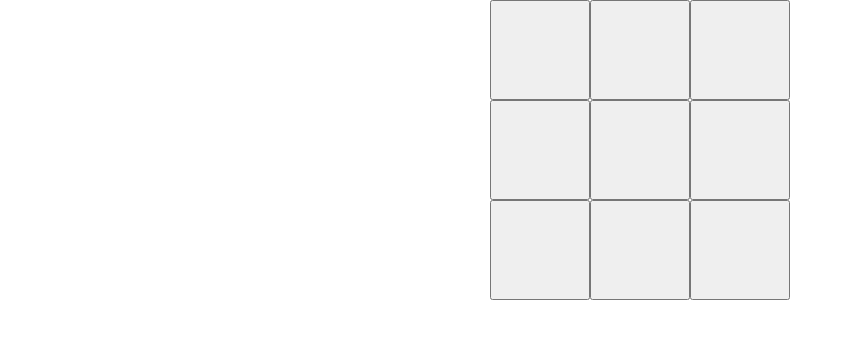
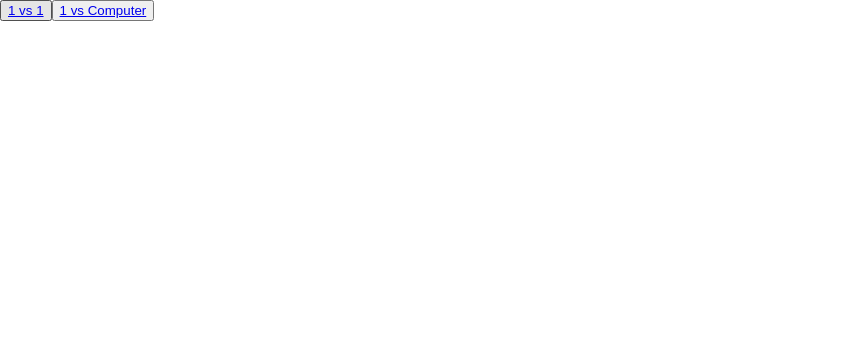
Before and after one commit to nem00700/react_tic-tac, a React (Create React App) app: page / in a window 1280 px wide. Shown: the top 338 px of the page, without its empty margins (0-853 px from the left). Built offline with nearby package versions, Linux system fonts and the light colour scheme.

Commit message:
add react-router in App.js

```diff
--- a/src/App.js
+++ b/src/App.js
@@ -9,9 +9,15 @@ import {
 
 class App extends Component {
   render() {
-    return <div>
-      <GameField />
-    </div>;
+    return <Router>
+      <div>
+        <button><Link to="/1vs1">1 vs 1</Link></button>
+        <button><Link to="/vscomputer">1 vs Computer</Link></button>
+
+        <Route path="/1vs1" component={GameField}/>
+        <Route path="/vscomputer" component={GameField}/>
+      </div>
+    </Router>;
   }
 }
 
```
